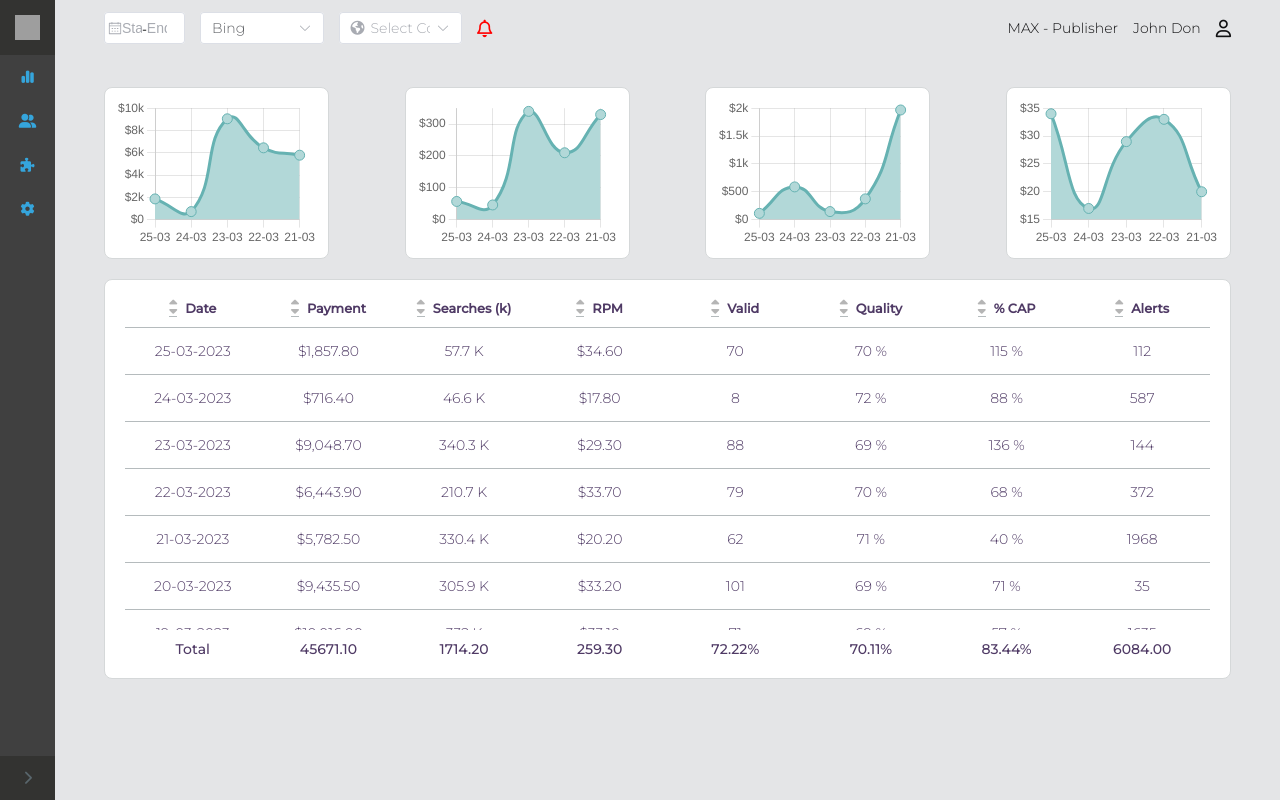
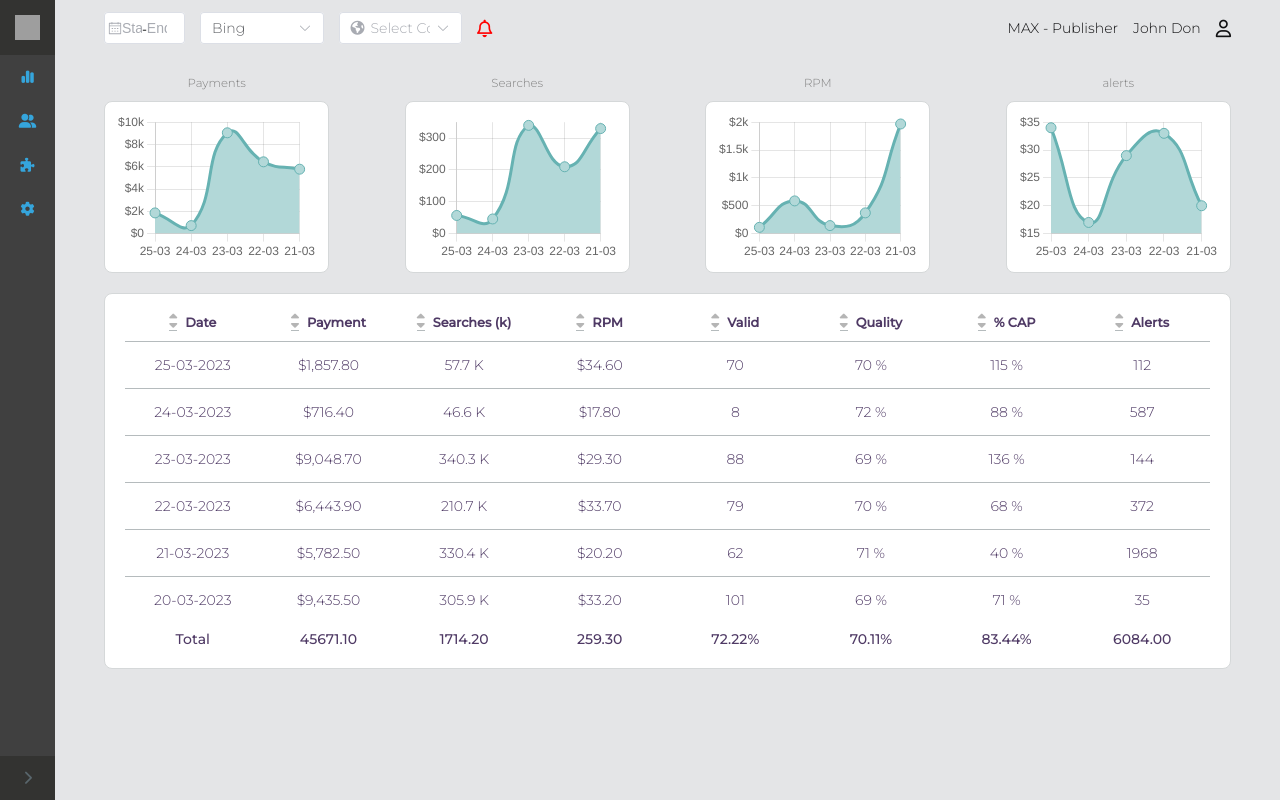
Before and after one commit to eran5000/Dashboard, a Vue app: page /#/ in a window 1280 px wide. Built offline with nearby package versions, Linux system fonts and the light colour scheme; grey boxes are pictures that could not be loaded.

Commit message:
fixed chart label

```diff
--- a/src/assets/styles/cmps/_DataTable.scss
+++ b/src/assets/styles/cmps/_DataTable.scss
@@ -5,7 +5,7 @@
   padding: 20px;
   display: flex;
   flex-direction: column;
-  max-height: 50vh;
+  max-height: 47vh;
 }
 
 .data-list{
--- a/src/views/Dashboard.vue
+++ b/src/views/Dashboard.vue
@@ -4,7 +4,7 @@
     <AppHeader />
     <section class="content-container">
       <section class="charts-container" v-if="chartsData">
-        <Charts v-for="data, idx in chartData" :key="idx" :dataSet="data.dataSet" :labels="data.labels" />
+        <Charts v-for="data, idx in chartData" :key="idx" :dataSet="data.dataSet" :labels="data.labels" :label="data.label" />
       </section>
       <DataTable @sort="sortEntities" :entities="entities" />
     </section>
@@ -22,10 +22,10 @@ export default {
   data() {
     return {
       chartData: [
-        { dataSet: [1857, 716, 9048, 6443, 5782], labels: ['25-03', '24-03', '23-03', '22-03', '21-03'] },
-        { dataSet: [57, 46, 340, 210, 330], labels: ['25-03', '24-03', '23-03', '22-03', '21-03'] },
-        { dataSet: [112, 587, 144, 372, 1968], labels: ['25-03', '24-03', '23-03', '22-03', '21-03'] },
-        { dataSet: [34, 17, 29, 33, 20], labels: ['25-03', '24-03', '23-03', '22-03', '21-03'] },
+        { dataSet: [1857, 716, 9048, 6443, 5782], labels: ['25-03', '24-03', '23-03', '22-03', '21-03'], label:'Payments' },
+        { dataSet: [57, 46, 340, 210, 330], labels: ['25-03', '24-03', '23-03', '22-03', '21-03'], label:'Searches' },
+        { dataSet: [112, 587, 144, 372, 1968], labels: ['25-03', '24-03', '23-03', '22-03', '21-03'], label:'RPM' },
+        { dataSet: [34, 17, 29, 33, 20], labels: ['25-03', '24-03', '23-03', '22-03', '21-03'], label:'alerts' },
       ]
     }
   },
```
